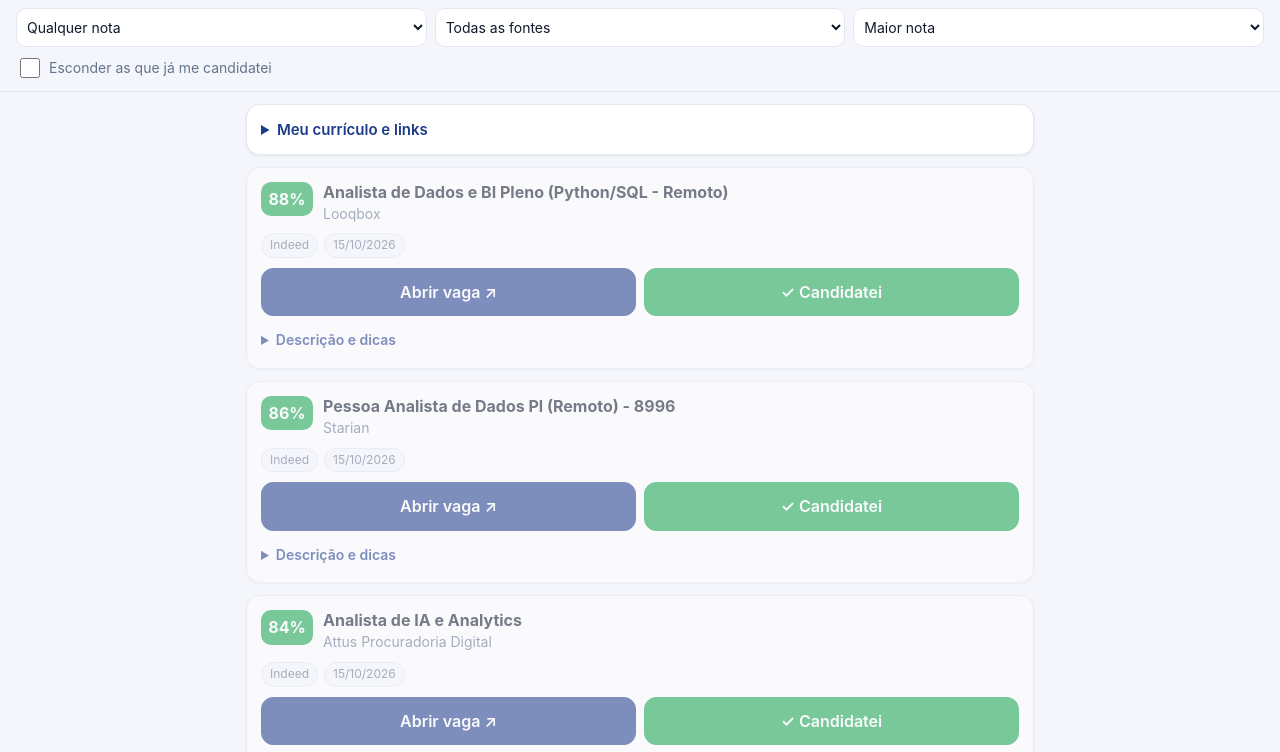
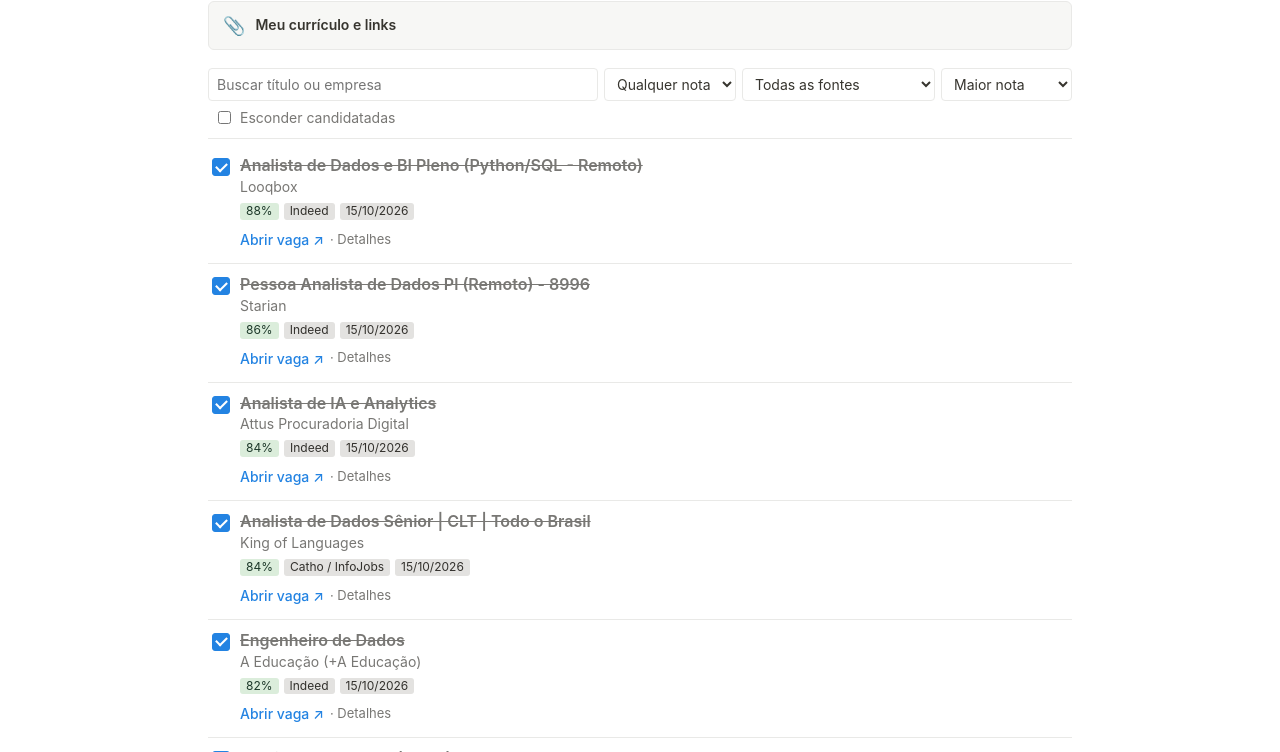
Before and after one commit to roberthsilva/painel-vagas-k7q2x9, a plain HTML site: page index.html in a window 1280 px wide. Shown: the part 109-861 px from the top of the page. Drawn offline with Linux system fonts and the light colour scheme.

Commit message:
Design estilo Notion

```diff
--- a/index.html
+++ b/index.html
@@ -4,95 +4,106 @@
 <meta charset="utf-8">
 <meta name="viewport" content="width=device-width, initial-scale=1, viewport-fit=cover">
 <title>Vagas</title>
-<meta name="theme-color" content="#1e3a8a">
+<meta name="theme-color" content="#ffffff" media="(prefers-color-scheme: light)">
+<meta name="theme-color" content="#191919" media="(prefers-color-scheme: dark)">
 <meta name="apple-mobile-web-app-capable" content="yes">
 <meta name="mobile-web-app-capable" content="yes">
-<meta name="apple-mobile-web-app-status-bar-style" content="black-translucent">
+<meta name="apple-mobile-web-app-status-bar-style" content="default">
 <meta name="apple-mobile-web-app-title" content="Vagas">
 <meta name="robots" content="noindex,nofollow">
 <link rel="manifest" href="manifest.webmanifest">
 <link rel="apple-touch-icon" href="icon-180.png">
 <link rel="icon" href="icon-192.png">
 <style>
-:root{--bg:#f4f6fb;--card:#fff;--tx:#0f172a;--mut:#64748b;--bd:#e2e8f0;--pri:#1e3a8a;--priTx:#fff;--ok:#16a34a;--sh:0 1px 3px rgba(15,23,42,.08)}
-@media (prefers-color-scheme:dark){:root{--bg:#0b1220;--card:#131c2e;--tx:#e5e9f2;--mut:#93a0b8;--bd:#24304a;--pri:#4f7cff;--priTx:#fff;--ok:#34d399;--sh:none}}
+:root{--bg:#fff;--tx:#37352f;--mut:#787774;--bd:#e9e9e7;--hov:#f7f7f5;--acc:#2383e2;
+--g-bg:#e3e2e0;--g-tx:#32302c;--gr-bg:#dbeddb;--gr-tx:#1c3829;--bl-bg:#d3e5ef;--bl-tx:#183347;--or-bg:#fadec9;--or-tx:#49290e;--ye-bg:#fdecc8;--ye-tx:#402c1b}
+@media (prefers-color-scheme:dark){:root{--bg:#191919;--tx:#ebebeb;--mut:#9b9b9b;--bd:#2f2f2f;--hov:#252525;--acc:#529cca;
+--g-bg:#454b4e;--g-tx:#ebebeb;--gr-bg:#243d30;--gr-tx:#d3eedd;--bl-bg:#143a4e;--bl-tx:#d3e8f5;--or-bg:#5c3b23;--or-tx:#fbe3d0;--ye-bg:#56452f;--ye-tx:#fdecc8}}
 *{box-sizing:border-box;-webkit-tap-highlight-color:transparent}
-body{margin:0;background:var(--bg);color:var(--tx);font:16px/1.4 -apple-system,BlinkMacSystemFont,"Segoe UI",Roboto,sans-serif;padding-bottom:env(safe-area-inset-bottom)}
-header{position:sticky;top:0;z-index:5;background:var(--bg);padding:calc(env(safe-area-inset-top) + 10px) 16px 10px;border-bottom:1px solid var(--bd)}
-h1{font-size:20px;margin:0 0 2px}
-.sub{color:var(--mut);font-size:13px;margin-bottom:8px}
-.bar{display:flex;gap:8px;flex-wrap:wrap}
-.bar input,.bar select{font:inherit;padding:9px 10px;border-radius:10px;border:1px solid var(--bd);background:var(--card);color:var(--tx);min-width:0}
-.bar input{flex:1 1 100%}
-.bar select{flex:1 1 30%;font-size:14px;padding:9px 6px}
-.bar input[type=checkbox]{flex:0 0 auto;width:20px;height:20px;padding:0}
-label.tg{display:flex;align-items:center;gap:6px;font-size:14px;color:var(--mut);flex:1 1 100%}
-main{padding:12px 16px 40px;max-width:820px;margin:0 auto;display:grid;gap:12px}
-.card{background:var(--card);border:1px solid var(--bd);border-radius:14px;padding:14px;box-shadow:var(--sh)}
-.card.done{opacity:.55}
-.top{display:flex;gap:10px;align-items:flex-start}
-.score{flex:0 0 auto;min-width:52px;text-align:center;font-weight:700;border-radius:10px;padding:6px 4px;color:#fff}
-.t{font-weight:650;font-size:16px;line-height:1.25}
-.e{color:var(--mut);font-size:14px;margin-top:2px}
-.chips{display:flex;gap:6px;flex-wrap:wrap;margin:10px 0}
-.chip{font-size:12px;padding:3px 8px;border-radius:99px;background:var(--bg);border:1px solid var(--bd);color:var(--mut)}
-.chip.new{background:#f59e0b;border-color:#f59e0b;color:#111;font-weight:700}
-.btns{display:flex;gap:8px;margin-top:6px}
-.btn{flex:1;text-align:center;font:inherit;font-weight:600;padding:12px;border-radius:12px;border:1px solid var(--bd);background:var(--card);color:var(--tx);text-decoration:none;cursor:pointer}
-.btn.pri{background:var(--pri);color:var(--priTx);border-color:var(--pri)}
-.btn.on{background:var(--ok);color:#fff;border-color:var(--ok)}
-details{margin-top:10px;font-size:14px}
-summary{cursor:pointer;color:var(--pri);font-weight:600;padding:4px 0}
-details p{margin:6px 0;color:var(--tx)}
-details b{color:var(--mut);font-weight:600}
-.links{max-width:820px;margin:12px auto 0;padding:0 16px}
-.links details{background:var(--card);border:1px solid var(--bd);border-radius:14px;padding:10px 14px;margin:0;box-shadow:var(--sh)}
-.links summary{font-size:15px}
-.links .dl{display:block;margin:10px 0}
-.lk{display:flex;align-items:center;gap:8px;margin:8px 0;font-size:13px}
-.lk span{flex:0 0 62px;color:var(--mut);font-weight:600}
-.lk code{flex:1;min-width:0;overflow:hidden;text-overflow:ellipsis;white-space:nowrap;background:var(--bg);border:1px solid var(--bd);border-radius:8px;padding:8px}
-.lk button,.lk a{flex:0 0 auto;font:inherit;font-size:13px;font-weight:600;padding:8px 10px;border-radius:8px;border:1px solid var(--bd);background:var(--card);color:var(--pri);text-decoration:none}
-.empty{text-align:center;color:var(--mut);padding:40px 0}
-footer{padding:0 16px 30px;display:flex;gap:8px;justify-content:center;flex-wrap:wrap}
-footer button{font:inherit;font-size:13px;padding:8px 12px;border-radius:10px;border:1px solid var(--bd);background:var(--card);color:var(--mut)}
+html{background:var(--bg)}
+body{margin:0;background:var(--bg);color:var(--tx);font:16px/1.5 ui-sans-serif,-apple-system,BlinkMacSystemFont,"Segoe UI Variable","Segoe UI",Helvetica,Arial,sans-serif;padding:env(safe-area-inset-top) 0 env(safe-area-inset-bottom)}
+.page{max-width:900px;margin:0 auto;padding:28px 18px 60px}
+h1{font-size:34px;line-height:1.15;margin:0 0 4px;font-weight:700;letter-spacing:-.01em}
+.sub{color:var(--mut);font-size:14px;margin-bottom:18px}
+.callout{display:flex;gap:10px;align-items:flex-start;background:var(--hov);border:1px solid var(--bd);border-radius:6px;padding:12px 14px;margin-bottom:18px;font-size:14px}
+.callout .ic{font-size:18px;line-height:1.3}
+.callout .body{flex:1;min-width:0}
+.callout summary{cursor:pointer;font-weight:600;list-style:none}
+.callout summary::-webkit-details-marker{display:none}
+.lk{display:flex;align-items:center;gap:8px;margin-top:8px;flex-wrap:wrap}
+.lk b{flex:0 0 70px;color:var(--mut);font-weight:500}
+.lk code{flex:1 1 180px;min-width:0;overflow:hidden;text-overflow:ellipsis;white-space:nowrap;background:var(--bg);border:1px solid var(--bd);border-radius:4px;padding:3px 8px;font:13px ui-monospace,Menlo,Consolas,monospace}
+.mini{font:inherit;font-size:13px;color:var(--tx);background:var(--bg);border:1px solid var(--bd);border-radius:4px;padding:3px 9px;text-decoration:none;cursor:pointer}
+.mini:hover{background:var(--hov)}
+.filters{display:flex;gap:6px;flex-wrap:wrap;margin-bottom:6px;padding-bottom:10px;border-bottom:1px solid var(--bd)}
+.filters input[type=search],.filters select{font:inherit;font-size:14px;color:var(--tx);background:var(--bg);border:1px solid var(--bd);border-radius:4px;padding:5px 8px;outline:none;min-width:0}
+.filters input[type=search]{flex:1 1 100%}
+.filters select{flex:1 1 28%}
+.filters input:focus,.filters select:focus{border-color:var(--acc);box-shadow:0 0 0 1px var(--acc)}
+.chk{display:flex;align-items:center;gap:6px;font-size:14px;color:var(--mut);flex:1 1 100%;padding-top:2px}
+.row{display:flex;gap:10px;padding:10px 4px;border-bottom:1px solid var(--bd)}
+.row:hover{background:var(--hov)}
+.row.done .main .t{color:var(--mut);text-decoration:line-through}
+.cb{flex:0 0 18px;width:18px;height:18px;margin-top:3px;border:1.5px solid var(--mut);border-radius:3px;background:var(--bg);cursor:pointer;display:grid;place-items:center;padding:0}
+.cb.on{background:var(--acc);border-color:var(--acc)}
+.cb.on::after{content:"";width:5px;height:9px;border:solid #fff;border-width:0 2px 2px 0;transform:rotate(45deg) translate(-1px,-1px)}
+.main{flex:1;min-width:0}
+.t{font-weight:600;line-height:1.3}
+.e{color:var(--mut);font-size:14px}
+.tags{display:flex;gap:5px;flex-wrap:wrap;margin:6px 0}
+.tag{font-size:12px;line-height:1.4;padding:0 6px;border-radius:3px;background:var(--g-bg);color:var(--g-tx);white-space:nowrap}
+.tag.gr{background:var(--gr-bg);color:var(--gr-tx)}.tag.bl{background:var(--bl-bg);color:var(--bl-tx)}.tag.or{background:var(--or-bg);color:var(--or-tx)}.tag.ye{background:var(--ye-bg);color:var(--ye-tx)}
+.acts{display:flex;gap:6px;flex-wrap:wrap;align-items:center}
+.open{font-size:14px;font-weight:500;color:var(--acc);text-decoration:none;padding:3px 0}
+.open:hover{text-decoration:underline}
+.more{font:inherit;font-size:13px;color:var(--mut);background:none;border:0;padding:3px 0;cursor:pointer}
+.more:hover{color:var(--tx)}
+.det{display:none;margin-top:6px;padding-left:10px;border-left:3px solid var(--bd);font-size:14px}
+.det.show{display:block}
+.det p{margin:4px 0}
+.det .lbl{color:var(--mut)}
+.empty{color:var(--mut);padding:30px 0;text-align:center}
+.foot{display:flex;gap:6px;margin-top:24px;flex-wrap:wrap}
+@media (min-width:700px){.filters input[type=search]{flex:1 1 40%}.filters select{flex:0 0 auto}.chk{flex:0 0 auto;padding:0 6px}}
 </style>
 </head>
 <body>
-<header>
-  <h1>Vagas</h1>
+<div class="page">
+  <h1>📋 Vagas</h1>
   <div class="sub" id="sub">Carregando…</div>
-  <div class="bar">
+
+  <div class="callout"><div class="ic">📎</div><div class="body">
+    <details>
+      <summary>Meu currículo e links</summary>
+      <div class="lk"><b>Currículo</b><a class="mini" href="curriculo-roberth-santana-k7q2x9.pdf" download="Roberth_Santana-Curriculo.pdf">Baixar PDF</a></div>
+      <div class="lk"><b>LinkedIn</b><code>https://www.linkedin.com/in/roberthsantana</code><button class="mini" data-copy="https://www.linkedin.com/in/roberthsantana">Copiar</button><a class="mini" href="https://www.linkedin.com/in/roberthsantana" target="_blank" rel="noopener noreferrer">Abrir</a></div>
+      <div class="lk"><b>GitHub</b><code>https://github.com/roberthsilva</code><button class="mini" data-copy="https://github.com/roberthsilva">Copiar</button><a class="mini" href="https://github.com/roberthsilva" target="_blank" rel="noopener noreferrer">Abrir</a></div>
+    </details>
+  </div></div>
+
+  <div class="filters">
     <input id="q" type="search" placeholder="Buscar título ou empresa" autocomplete="off">
-    <select id="min" aria-label="Nota mínima">
-      <option value="0">Qualquer nota</option><option value="40">Nota 40+</option><option value="50">Nota 50+</option><option value="60">Nota 60+</option><option value="70">Nota 70+</option>
-    </select>
-    <select id="plat" aria-label="Plataforma"><option value="">Todas as fontes</option></select>
+    <select id="min" aria-label="Nota mínima"><option value="0">Qualquer nota</option><option value="40">Nota 40+</option><option value="50">Nota 50+</option><option value="60">Nota 60+</option><option value="70">Nota 70+</option></select>
+    <select id="plat" aria-label="Fonte"><option value="">Todas as fontes</option></select>
     <select id="ord" aria-label="Ordem"><option value="s">Maior nota</option><option value="d">Mais recentes</option></select>
-    <label class="tg"><input type="checkbox" id="hide"> Esconder as que já me candidatei</label>
+    <label class="chk"><input type="checkbox" id="hide"> Esconder candidatadas</label>
   </div>
-</header>
-<section class="links">
-  <details>
-    <summary>Meu currículo e links</summary>
-    <a class="btn pri dl" href="curriculo-roberth-santana-k7q2x9.pdf" download="Roberth_Santana-Curriculo.pdf">Baixar currículo (PDF)</a>
-    <div class="lk"><span>LinkedIn</span><code>https://www.linkedin.com/in/roberthsantana</code><button data-copy="https://www.linkedin.com/in/roberthsantana">Copiar</button><a href="https://www.linkedin.com/in/roberthsantana" target="_blank" rel="noopener noreferrer">Abrir</a></div>
-    <div class="lk"><span>GitHub</span><code>https://github.com/roberthsilva</code><button data-copy="https://github.com/roberthsilva">Copiar</button><a href="https://github.com/roberthsilva" target="_blank" rel="noopener noreferrer">Abrir</a></div>
-  </details>
-</section>
-<main id="list"></main>
-<footer>
-  <button id="exp">Exportar marcações</button>
-  <button id="imp">Importar marcações</button>
-</footer>
+
+  <div id="list"></div>
+
+  <div class="foot">
+    <button class="mini" id="exp">Exportar marcações</button>
+    <button class="mini" id="imp">Importar marcações</button>
+  </div>
+</div>
 <script>
 const KEY='vagas_checks_v1', SEED='vagas_seeded_v1';
-let jobs=[], checks={}, seeded={}, latest='';
+let jobs=[], checks={}, seeded={}, latest='', openRows={};
 const $=id=>document.getElementById(id);
 const load=(k,d)=>{try{return JSON.parse(localStorage.getItem(k))||d}catch(e){return d}};
 const save=(k,v)=>{try{localStorage.setItem(k,JSON.stringify(v))}catch(e){}};
 checks=load(KEY,{}); seeded=load(SEED,{});
-const colorOf=s=>s>=70?'#16a34a':s>=55?'#2563eb':s>=45?'#d97706':'#64748b';
+const scoreCls=s=>s>=70?'gr':s>=55?'bl':s>=45?'or':'';
 const esc=s=>String(s||'').replace(/[&<>"]/g,c=>({'&':'&amp;','<':'&lt;','>':'&gt;','"':'&quot;'}[c]));
 const fmt=d=>d?d.split('-').reverse().join('/'):'';
 function render(){
@@ -101,16 +112,21 @@ function render(){
   a.sort((x,y)=>ord==='d'?(y.dt.localeCompare(x.dt)||y.s-x.s):(y.s-x.s||y.dt.localeCompare(x.dt)));
   const open=jobs.filter(j=>!checks[j.u]).length;
   $('sub').textContent=jobs.length+' vagas · '+open+' sem candidatura · '+(jobs.length-open)+' candidatadas';
-  $('list').innerHTML=a.length?a.map(j=>`<article class="card ${checks[j.u]?'done':''}">
-    <div class="top"><div class="score" style="background:${colorOf(j.s)}">${j.s}%</div>
-      <div><div class="t">${esc(j.t)}</div><div class="e">${esc(j.e)}</div></div></div>
-    <div class="chips"><span class="chip">${esc(j.p)}</span><span class="chip">${fmt(j.dt)}</span>${j.dt===latest?'<span class="chip new">NOVA</span>':''}</div>
-    <div class="btns"><a class="btn pri" href="${esc(j.u)}" target="_blank" rel="noopener noreferrer">Abrir vaga ↗</a>
-      <button class="btn ${checks[j.u]?'on':''}" data-u="${esc(j.u)}">${checks[j.u]?'✓ Candidatei':'Marcar candidatura'}</button></div>
-    <details><summary>Descrição e dicas</summary><p>${esc(j.d)}</p><p><b>Dicas:</b> ${esc(j.r)}</p></details>
-  </article>`).join(''):'<div class="empty">Nenhuma vaga com esses filtros.</div>';
+  $('list').innerHTML=a.length?a.map(j=>`<div class="row ${checks[j.u]?'done':''}">
+    <button class="cb ${checks[j.u]?'on':''}" data-u="${esc(j.u)}" aria-label="Marcar como candidatada"></button>
+    <div class="main">
+      <div class="t">${esc(j.t)}</div><div class="e">${esc(j.e)}</div>
+      <div class="tags"><span class="tag ${scoreCls(j.s)}">${j.s}%</span><span class="tag">${esc(j.p)}</span><span class="tag">${fmt(j.dt)}</span>${j.dt===latest?'<span class="tag ye">Nova</span>':''}</div>
+      <div class="acts"><a class="open" href="${esc(j.u)}" target="_blank" rel="noopener noreferrer">Abrir vaga ↗</a><button class="more" data-m="${esc(j.u)}">· Detalhes</button></div>
+      <div class="det ${openRows[j.u]?'show':''}"><p>${esc(j.d)}</p><p><span class="lbl">Dicas:</span> ${esc(j.r)}</p></div>
+    </div></div>`).join(''):'<div class="empty">Nenhuma vaga com esses filtros.</div>';
 }
-$('list').addEventListener('click',e=>{const b=e.target.closest('button[data-u]');if(!b)return;const u=b.dataset.u;if(checks[u])delete checks[u];else checks[u]=1;save(KEY,checks);render()});
+$('list').addEventListener('click',e=>{
+  const c=e.target.closest('button[data-u]');
+  if(c){const u=c.dataset.u;if(checks[u])delete checks[u];else checks[u]=1;save(KEY,checks);render();return}
+  const m=e.target.closest('button[data-m]');
+  if(m){const u=m.dataset.m;openRows[u]=!openRows[u];m.closest('.main').querySelector('.det').classList.toggle('show',!!openRows[u])}
+});
 document.addEventListener('click',async e=>{const b=e.target.closest('button[data-copy]');if(!b)return;const t=b.dataset.copy;try{await navigator.clipboard.writeText(t)}catch(x){prompt('Copie o link:',t);return}const o=b.textContent;b.textContent='Copiado ✓';setTimeout(()=>b.textContent=o,1500)});
 ['q','min','plat','ord','hide'].forEach(i=>$(i).addEventListener('input',render));
 $('exp').onclick=async()=>{const t=JSON.stringify(Object.keys(checks));try{await navigator.clipboard.writeText(t);alert('Marcações copiadas. Cole em "Importar" em outro aparelho.')}catch(e){prompt('Copie este texto:',t)}};
```
